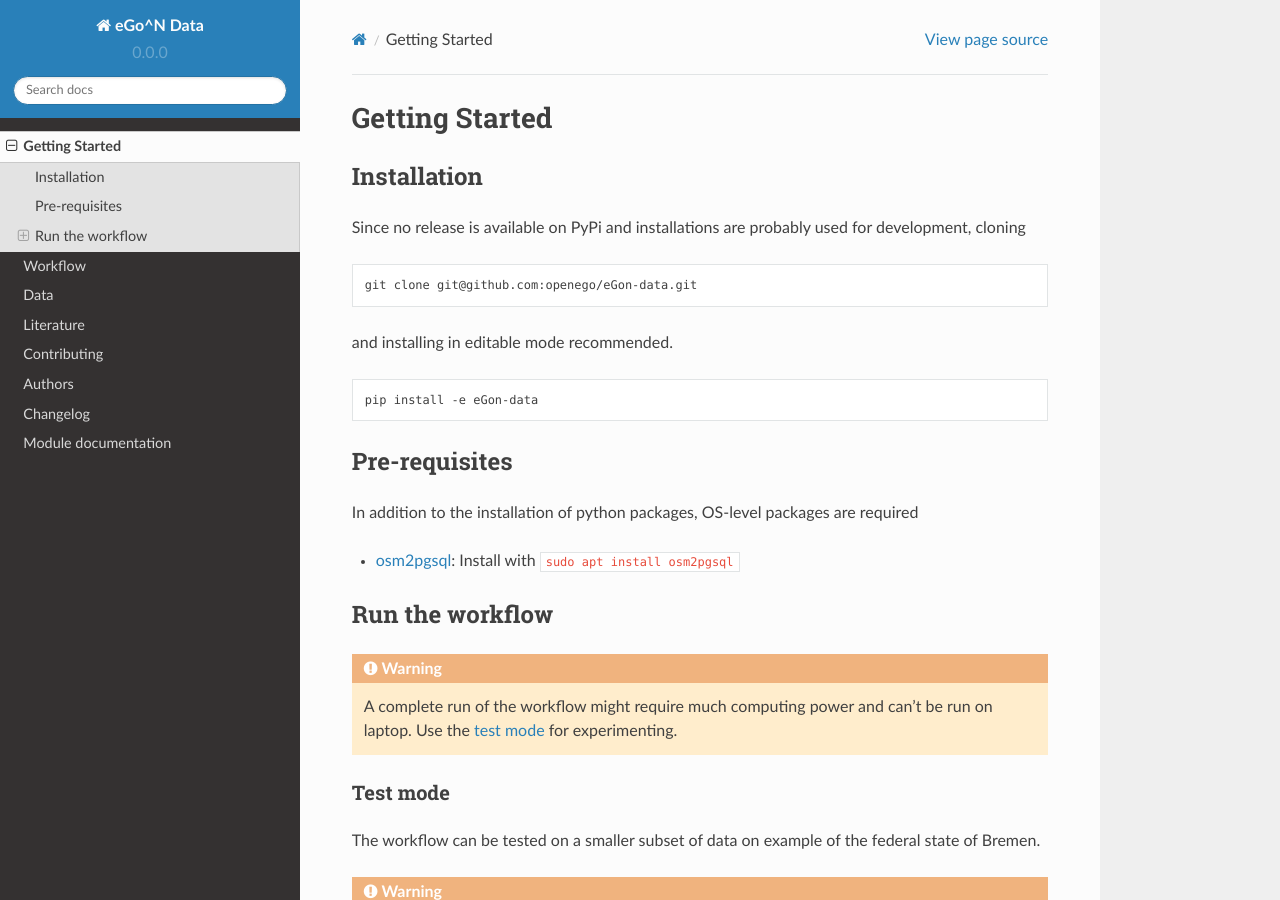
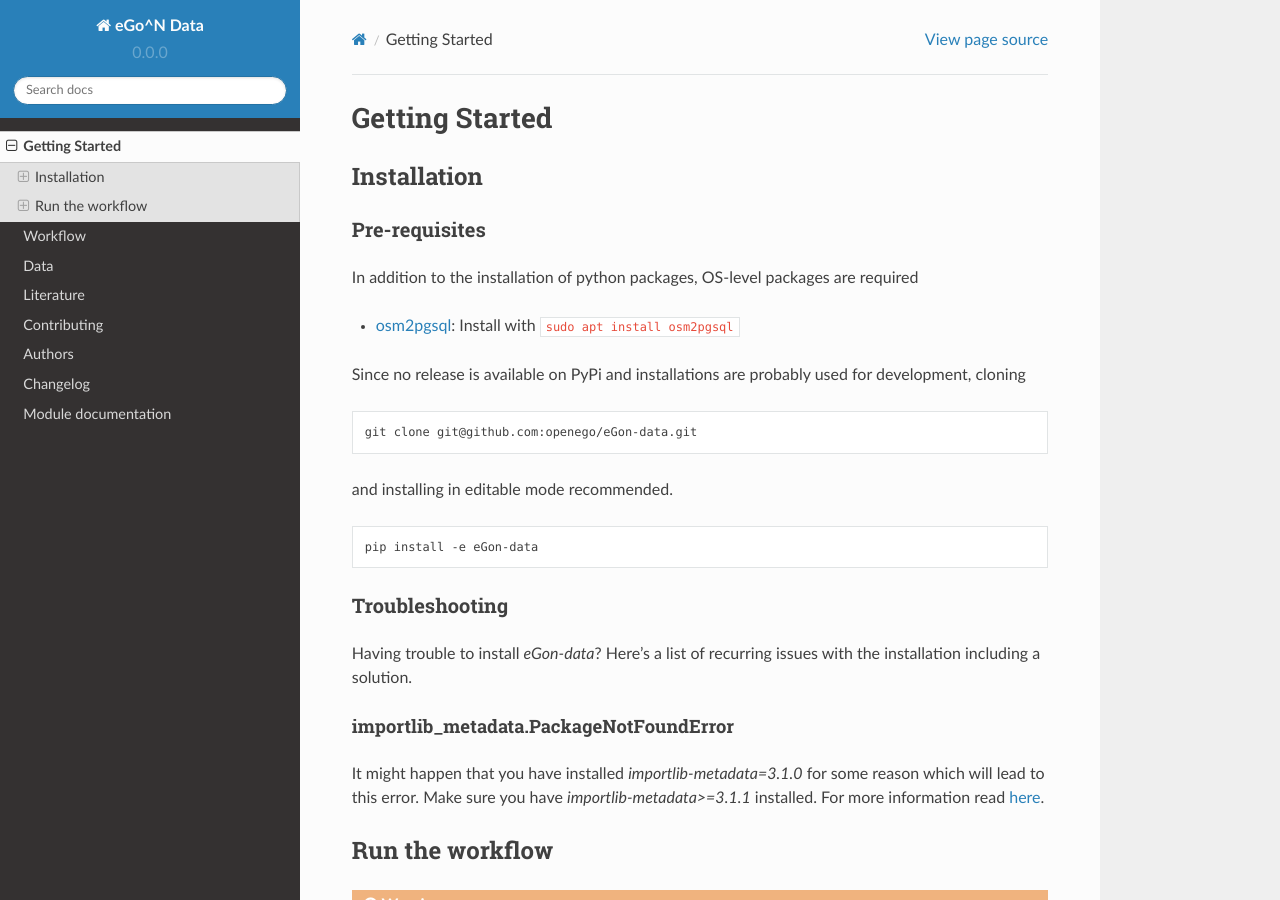
Before and after one commit to openego/eGon-data, a Sphinx documentation site: the page built from docs/getting_started.rst, in a window 1280 px wide and 900 px high. Built offline with Sphinx 7.4.7 and the Read the Docs theme 2.0.0, drawn with Linux system fonts in a browser that asks for light colours.

Commit message:
Describe how to deal with PackageNotFoundError in Troubleshooting
Additionally, prerequisites are moved to top of installation section

```diff
--- a/docs/getting_started.rst
+++ b/docs/getting_started.rst
@@ -4,6 +4,16 @@ Getting Started
 
 Installation
 ============
+
+Pre-requisites
+--------------
+
+In addition to the installation of python packages, OS-level packages are
+required
+
+* `osm2pgsql <https://osm2pgsql.org/>`_: Install with :code:`sudo apt install
+  osm2pgsql`
+
 
 Since no release is available on PyPi and installations are probably used for development, cloning
 
@@ -17,15 +27,19 @@ and installing in editable mode recommended.
 
    pip install -e eGon-data
 
+Troubleshooting
+---------------
 
-Pre-requisites
-==============
+Having trouble to install `eGon-data`? Here's a list of recurring issues with
+the installation including a solution.
 
-In addition to the installation of python packages, OS-level packages are
-required
+importlib_metadata.PackageNotFoundError
+^^^^^^^^^^^^^^^^^^^^^^^^^^^^^^^^^^^^^^^
 
-* `osm2pgsql <https://osm2pgsql.org/>`_: Install with :code:`sudo apt install
-  osm2pgsql`
+It might happen that you have installed `importlib-metadata=3.1.0` for some
+reason which will lead to this error. Make sure you have
+`importlib-metadata>=3.1.1` installed. For more information read
+`here <https://github.com/openego/eGon-data/issues/60>`_.
 
 Run the workflow
 ================
```
